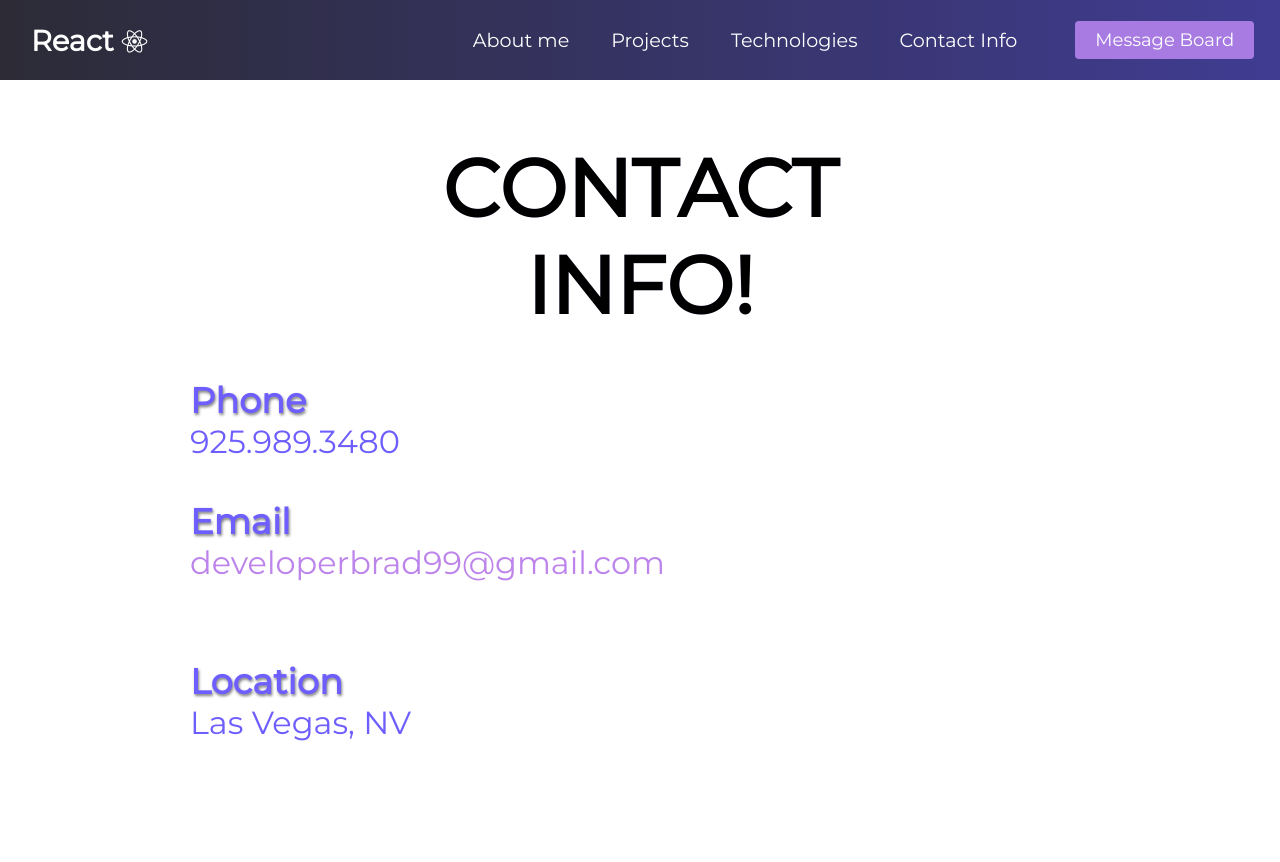
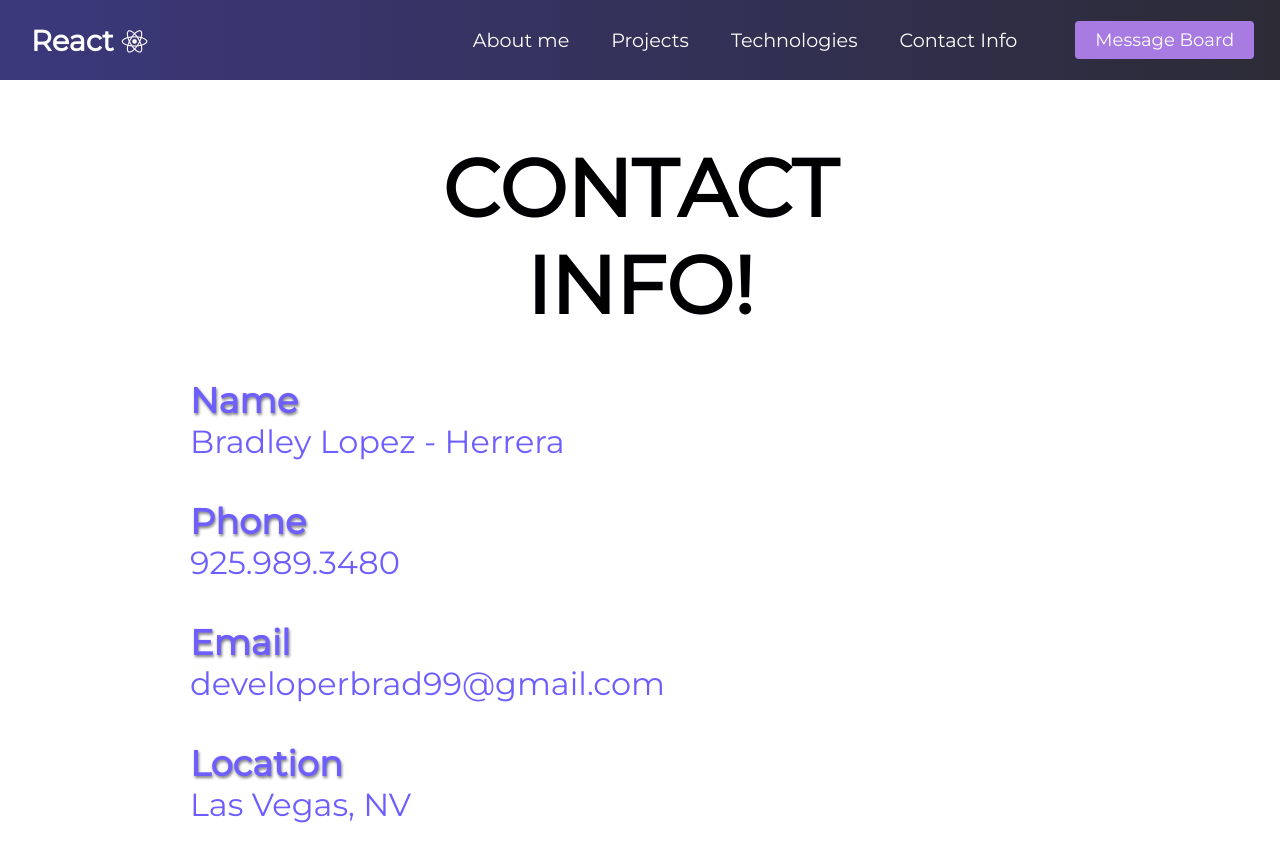
Before and after one commit to braddope10/BradShowpage, a React (Create React App) app in the folder frontend/showpage-client/: page /contact in a window 1280 px wide. Shown: the top 862 px of the page. Before the commit the page ends 800 px from the top, so only its background shows below. Built offline with nearby package versions, Linux system fonts and the light colour scheme.

Commit message:
changed gradient

```diff
--- a/frontend/showpage-client/src/components/Internal.css
+++ b/frontend/showpage-client/src/components/Internal.css
@@ -20,7 +20,7 @@
 }
 
 .email-dec a {
-    color:rgb(189, 132, 235);
+    color: rgb(110, 94, 254);
     text-decoration: none;
 }
 
@@ -73,7 +73,7 @@
 
 .each-message {
     padding: 30px 30px 50px 30px;
-    background: linear-gradient(150deg, rgb(138, 123, 204) 0%, rgb(138, 138, 153) 100%);
+    background: linear-gradient(90deg,rgb(64, 60, 146) -30%, rgb(44, 43, 54) 100%);
     border-style: outset;
     border-top: 12px solid rgb(240, 235, 233);
     border-right: 12px solid rgb(146, 145, 145);
@@ -95,7 +95,7 @@
 
 .sub-btn {
     width: 100%;
-    background-color:  #a87be2;
+    background-color:  #7046a7;
     color: white;
     padding: 16px 120px;
     margin: 18px 80px, 18px, 80px;
@@ -106,7 +106,7 @@
 
 .sub-btn:hover {
     color: white;
-    background-color:  #946cc7;
+    background-color: rgb(64, 60, 146);
 }
 
 /* END FORM SUBMIT BUTTON */
--- a/frontend/showpage-client/src/components/navbar/NavBar.css
+++ b/frontend/showpage-client/src/components/navbar/NavBar.css
@@ -1,5 +1,5 @@
 .NavbarItems {
-    background: linear-gradient(90deg, rgb(44, 43, 54) 0%, rgb(64, 60, 146) 100%);
+    background: linear-gradient(90deg,rgb(64, 60, 146) -30%, rgb(44, 43, 54) 100%);
     height: 80px;
     display: flex;
     justify-content: center;
@@ -79,7 +79,7 @@
     }
 
     .nav-menu.active {
-        background: linear-gradient(90deg, rgb(44, 43, 54) 0%, rgb(64, 60, 146) 100%);
+        background: linear-gradient(90deg,rgb(64, 60, 146) -30%, rgb(44, 43, 54) 100%);
         left: 0;
         opacity: 1;
         transition: all 0.5s ease;
--- a/frontend/showpage-client/src/components/stateless/ContactInfo.js
+++ b/frontend/showpage-client/src/components/stateless/ContactInfo.js
@@ -20,6 +20,11 @@ const ContactInfo = () => {
                 <span>!</span>
             </h1>
             <p>
+                <strong>Name</strong>
+                <br />
+                Bradley Lopez - Herrera
+                <br />
+                <br />
                 <strong>Phone</strong>
                 <br />
                 925.989.3480
@@ -31,7 +36,6 @@ const ContactInfo = () => {
                     <a href="mailto: developerbrad99@gmail.com">developerbrad99@gmail.com</a>
                 </div>
                 <br />
-                <br />
                 <strong>Location</strong>
                 <br />
                 Las Vegas, NV
```
